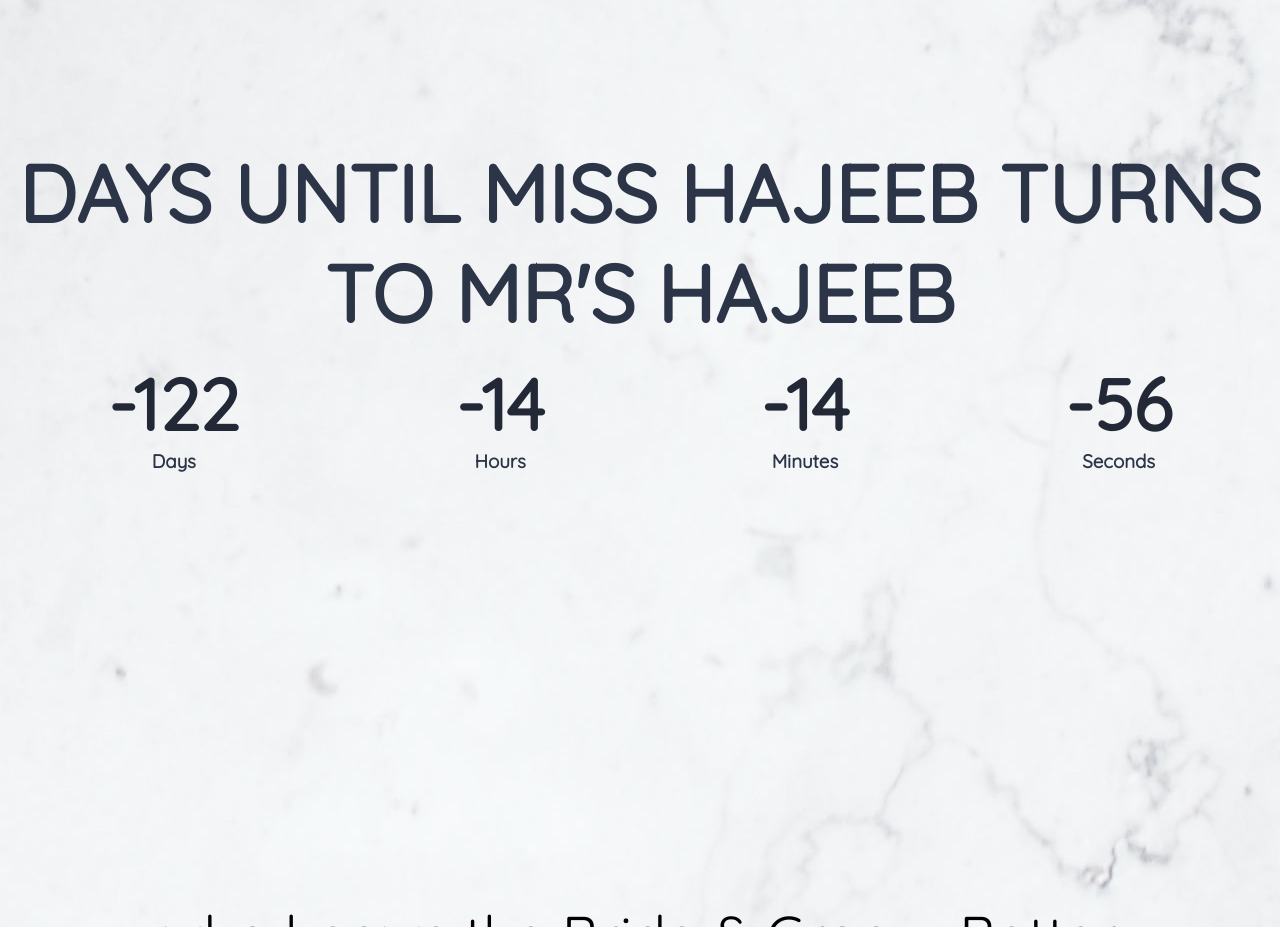
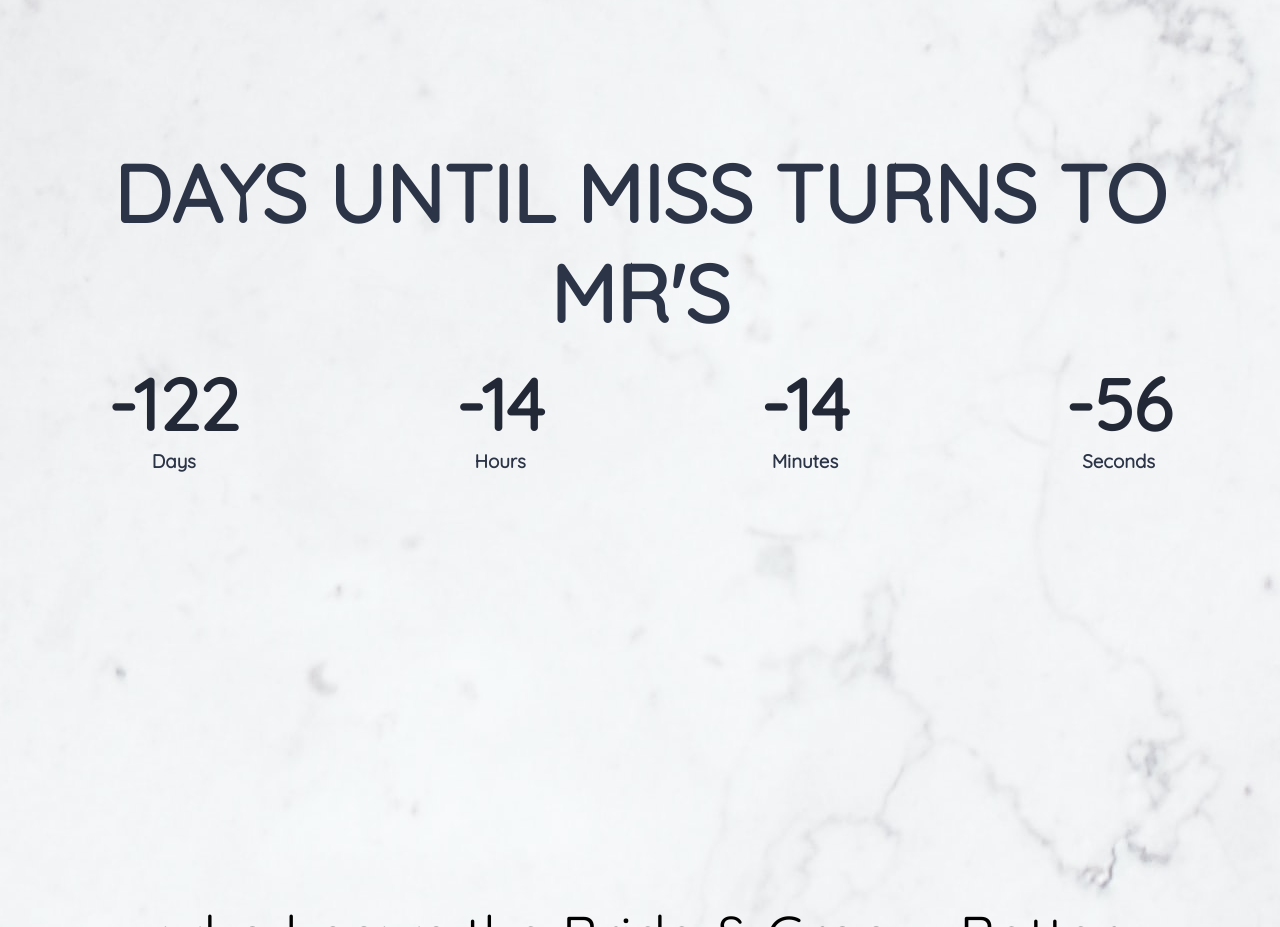
Before and after one commit to arashkhattal/webcard, a plain HTML site: page index.html in a window 1280 px wide. Shown: the part 900-1827 px from the top of the page. Drawn offline with nearby package versions, Linux system fonts and the light colour scheme; a web font is replaced by a local one.

Commit message:
Update index.html

```diff
--- a/index.html
+++ b/index.html
@@ -47,7 +47,7 @@
 
     <div class="coming-soon" id="m-timmer">
         <div>
-            <h2 data-aos="zoom-out-up">DAYS UNTIL MISS HAJEEB TURNS TO MR'S HAJEEB</h2>
+            <h2 data-aos="zoom-out-up">DAYS UNTIL MISS  TURNS TO MR'S </h2>
             <div class="count-down">
                 <div class="container-day" data-aos="zoom-out-up">
                     <h3 class="day">Time</h3>
```
